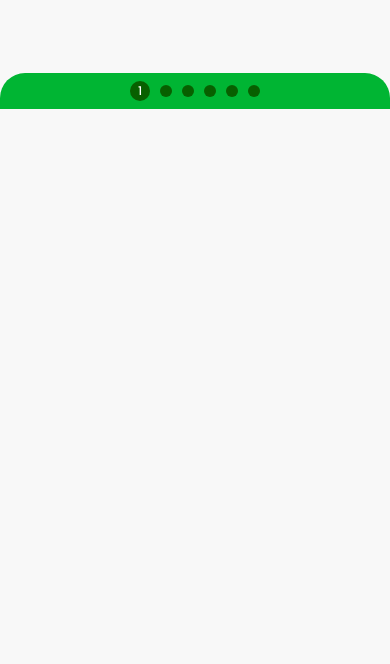
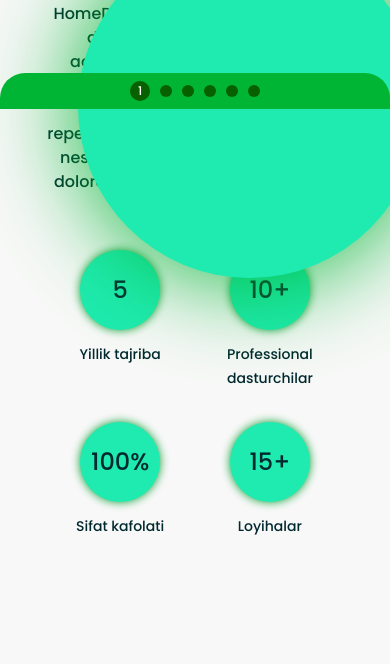
Before and after one commit to WebCONuz/HomeDev-pro, a plain HTML site: page src/index.html in a window 390 px wide. Shown: the part 735-1399 px from the top of the page. Before the commit the page ends 844 px from the top, so only its background shows below. Drawn offline with nearby package versions, Linux system fonts and the light colour scheme.

Commit message:
Complete About responsive

```diff
--- a/src/css/index.css
+++ b/src/css/index.css
@@ -12,10 +12,9 @@ body {
   border: 1px solid red;
 }
 
-@media screen and (max-width: 910px) {
-  .title {
-    /* right: -5%; */
-  }
+.header.active {
+  padding: 1.5rem 0;
+  box-shadow: 0 0 10px rgba(0, 0, 0, 0.2);
 }
 
 .circle {
@@ -25,6 +24,17 @@ body {
 
 .about-circle {
   box-shadow: 0px 0px 30px #049d2f;
+}
+
+@media screen and (max-width: 768px) {
+  .about-circle {
+    box-shadow: 0px 0px 20px #049d2f;
+  }
+}
+@media screen and (max-width: 576px) {
+  .about-circle {
+    box-shadow: 0px 0px 10px #049d2f;
+  }
 }
 
 .left-section__item:hover,
--- a/src/index.html
+++ b/src/index.html
@@ -37,7 +37,9 @@
   </head>
   <body class="bg-[#f8f8f8]">
     <!-- Header Section -->
-    <header class="header py-4 sm:py-6 md:py-7 lg:py-8">
+    <header
+      class="header py-4 sm:py-6 md:py-7 lg:py-8 w-full sticky top-0 left-0 z-10 duration-200"
+    >
       <div class="container">
         <div class="flex items-baseline sm:items-center justify-between">
           <a href="#intro" class="logo">
@@ -110,7 +112,7 @@
 
     <!-- Sidebar Section -->
     <aside
-      class="fixed w-[53px] lg:w-[60px] xl:w-[66px] bg-[#00B533] text-white h-[80vh] left-0 top-[90px] rounded-r-[40px] py-12 flex-col justify-between items-center hidden md:flex"
+      class="fixed z-20 w-[53px] lg:w-[60px] xl:w-[66px] bg-[#00B533] text-white h-[80vh] left-0 top-[90px] rounded-r-[40px] py-12 flex-col justify-between items-center hidden md:flex"
     >
       <a
         href="#"
@@ -224,9 +226,9 @@
     </h1> -->
 
     <!-- Intro Circle -->
-    <!-- <div
-      class="circle w-[343px] h-[343px] bg-[#1FEBB0] fixed -right-[8%] -bottom-[20%] rounded-full"
-    ></div> -->
+    <div
+      class="circle w-[343px] h-[343px] bg-[#1FEBB0] fixed -right-[8%] -bottom-[20%] rounded-full duration-200"
+    ></div>
 
     <!-- Intro section -->
     <section id="intro" class="pb-16 md:py-20">
@@ -235,7 +237,7 @@
       >
         <div class="w-full md:w-[55%] relative">
           <h1
-            class="font-bold mb-16 sm:mb-28 leading-[45px] text-[30px] text-center md:text-left md:leading-[50px] md:text-[35px] lg:mb-36 lg:leading-[60px] lg:text-[42px] xl:text-5xl xl:leading-[70px]"
+            class="font-bold mb-16 sm:mb-28 text-center md:text-left lg:mb-36 leading-[45px] text-[30px] md:leading-[50px] md:text-[35px] lg:leading-[60px] lg:text-[42px] xl:text-5xl xl:leading-[70px]"
           >
             HomeDev - Creating a Better IT Solutions.
           </h1>
@@ -266,14 +268,16 @@
     </section>
 
     <!-- About section -->
-    <!-- <section id="about" class="pt-4">
+    <section id="about" class="pb-16 lg:pt-4 lg:pb-0">
       <div class="container w-[85%] min-h-[80vh] pt-4">
         <div class="about__title text-center">
-          <h2 class="font-bold text-5xl mb-8 max-w-[738px] mx-auto">
+          <h2
+            class="font-bold mb-4 lg:mb-6 xl:mb-8 max-w-[738px] mx-auto leading-[45px] text-[30px] md:leading-[50px] md:text-[35px] lg:leading-[60px] lg:text-[42px] xl:text-5xl xl:leading-[70px]"
+          >
             Who are we?
           </h2>
           <p
-            class="text-2xl leading-8 text-[#00282F] font-[500] max-w-[738px] mx-auto"
+            class="text-[#00282F] font-[500] max-w-[738px] mx-auto md:text-xl md:leading-7 lg:text-2xl lg:leading-8"
           >
             HomeDev Academy - Lorem ipsum dolor sit amet, consectetur
             adipisicing elit. Saepe nesciunt obcaecati unde eligendi doloremque
@@ -281,58 +285,80 @@
             obcaecati unde eligendi doloremque similique dolorum eos quo.
           </p>
         </div>
-        <div class="flex justify-center mt-16">
-          <div class="max-w-[140px] flex mx-10 flex-col items-center">
+        <div
+          class="flex lg:justify-center flex-wrap lg:flex-nowrap mt-8 sm:mt-12 md:mt-16"
+        >
+          <div
+            class="w-[50%] lg:max-w-[140px] flex mb-8 lg:mx-10 flex-col items-center"
+          >
             <div
-              class="about-circle w-[120px] h-[120px] bg-[#1FEBB0] flex items-center justify-center rounded-full"
+              class="about-circle w-[80px] h-[80px] sm:w-[100px] sm:h-[100px] md:w-[120px] md:h-[120px] bg-[#1FEBB0] flex items-center justify-center rounded-full"
             >
-              <span class="text-4xl text-[#00282F] font-[500]">5</span>
+              <span
+                class="text-2xl sm:text-3xl md:text-4xl text-[#00282F] font-[500]"
+                >5</span
+              >
             </div>
             <p
-              class="text-xl text-center leading-8 text-[#00282F] font-[500] mt-7"
+              class="text-sm sm:text-base md:text-xl text-center leading-6 md:leading-8 text-[#00282F] font-[500] mt-3 sm:mt-5 lg:mt-7"
             >
               Yillik tajriba
             </p>
           </div>
-          <div class="max-w-[140px] flex mx-10 flex-col items-center">
+          <div
+            class="w-[50%] lg:max-w-[140px] flex mb-8 lg:mx-10 flex-col items-center"
+          >
             <div
-              class="about-circle w-[120px] h-[120px] bg-[#1FEBB0] flex items-center justify-center rounded-full"
+              class="about-circle w-[80px] h-[80px] sm:w-[100px] sm:h-[100px] md:w-[120px] md:h-[120px] bg-[#1FEBB0] flex items-center justify-center rounded-full"
             >
-              <span class="text-4xl text-[#00282F] font-[500]">10+</span>
+              <span
+                class="text-2xl sm:text-3xl md:text-4xl text-[#00282F] font-[500]"
+                >10+</span
+              >
             </div>
             <p
-              class="text-xl text-center leading-8 text-[#00282F] font-[500] mt-7"
+              class="text-sm sm:text-base md:text-xl text-center leading-6 md:leading-8 text-[#00282F] font-[500] mt-3 sm:mt-5 lg:mt-7"
             >
-              professional dasturchilar
+              Professional dasturchilar
             </p>
           </div>
-          <div class="max-w-[140px] flex mx-10 flex-col items-center">
+          <div
+            class="w-[50%] lg:max-w-[140px] flex lg:mx-10 flex-col items-center"
+          >
             <div
-              class="about-circle w-[120px] h-[120px] bg-[#1FEBB0] flex items-center justify-center rounded-full"
+              class="about-circle w-[80px] h-[80px] sm:w-[100px] sm:h-[100px] md:w-[120px] md:h-[120px] bg-[#1FEBB0] flex items-center justify-center rounded-full"
             >
-              <span class="text-4xl text-[#00282F] font-[500]">100%</span>
+              <span
+                class="text-2xl sm:text-3xl md:text-4xl text-[#00282F] font-[500]"
+                >100%</span
+              >
             </div>
             <p
-              class="text-xl text-center leading-8 text-[#00282F] font-[500] mt-7"
+              class="text-sm sm:text-base md:text-xl text-center leading-6 md:leading-8 text-[#00282F] font-[500] mt-3 sm:mt-5 lg:mt-7"
             >
-              sifat kafolati
+              Sifat kafolati
             </p>
           </div>
-          <div class="max-w-[140px] flex mx-10 flex-col items-center">
+          <div
+            class="w-[50%] lg:max-w-[140px] flex lg:mx-10 flex-col items-center"
+          >
             <div
-              class="about-circle w-[120px] h-[120px] bg-[#1FEBB0] flex items-center justify-center rounded-full"
+              class="about-circle w-[80px] h-[80px] sm:w-[100px] sm:h-[100px] md:w-[120px] md:h-[120px] bg-[#1FEBB0] flex items-center justify-center rounded-full"
             >
-              <span class="text-4xl text-[#00282F] font-[500]">15+</span>
+              <span
+                class="text-2xl sm:text-3xl md:text-4xl text-[#00282F] font-[500]"
+                >15+</span
+              >
             </div>
             <p
-              class="text-xl text-center leading-8 text-[#00282F] font-[500] mt-7"
+              class="text-sm sm:text-base md:text-xl text-center leading-6 md:leading-8 text-[#00282F] font-[500] mt-3 sm:mt-5 lg:mt-7"
             >
-              loyihalar
+              Loyihalar
             </p>
           </div>
         </div>
       </div>
-    </section> -->
+    </section>
 
     <!-- Services section -->
     <!-- <section id="service" class="service pt-12 overflow-hidden">
--- a/src/js/app.js
+++ b/src/js/app.js
@@ -1,3 +1,26 @@
+window.addEventListener("DOMContentLoaded", function () {
+  // -----------------------------------------------------------
+  // Header ----------------------------------------------------
+  // -----------------------------------------------------------
+  const header = document.querySelector(".header");
+  const circle = document.querySelector(".circle");
+  if (window.scrollY > 0) {
+    header.classList.add("bg-white", "active");
+    circle.classList.remove("hidden");
+  }
+  window.addEventListener("scroll", () => {
+    if (window.scrollY > 0) {
+      header.classList.add("bg-white", "active");
+      circle.classList.add("hidden");
+    } else {
+      header.classList.remove("bg-white", "active");
+      circle.classList.remove("hidden");
+    }
+  });
+
+  // -----------------------------------------------------------
+  // Menu & Sidebar --------------------------------------------
+  // -----------------------------------------------------------
   const menu = document.querySelector(".menu-btn");
   const menuList = document.querySelector(".menuList");
   const menuItems = document.querySelectorAll(".menuList > li");
@@ -42,7 +65,9 @@ asideItems.forEach((item) => {
   //     console.log(e.target);
   // });
 
-// Customer slider -----------------------------
+  // -----------------------------------------------------------
+  // Customer slider -------------------------------------------
+  // -----------------------------------------------------------
   const owl1 = $(".service__carousel");
   owl1.owlCarousel({
     loop: true,
@@ -62,6 +87,9 @@ owl1.owlCarousel({
     },
   });
 
+  // -----------------------------------------------------------
+  // Customer slider -------------------------------------------
+  // -----------------------------------------------------------
   const owl2 = $(".blog__slider");
   owl2.owlCarousel({
     loop: true,
@@ -80,3 +108,4 @@ owl2.owlCarousel({
       },
     },
   });
+});
```
Also changed, not shown: src/css/output.css. Lines whose indentation alone changed are shown as unchanged.
